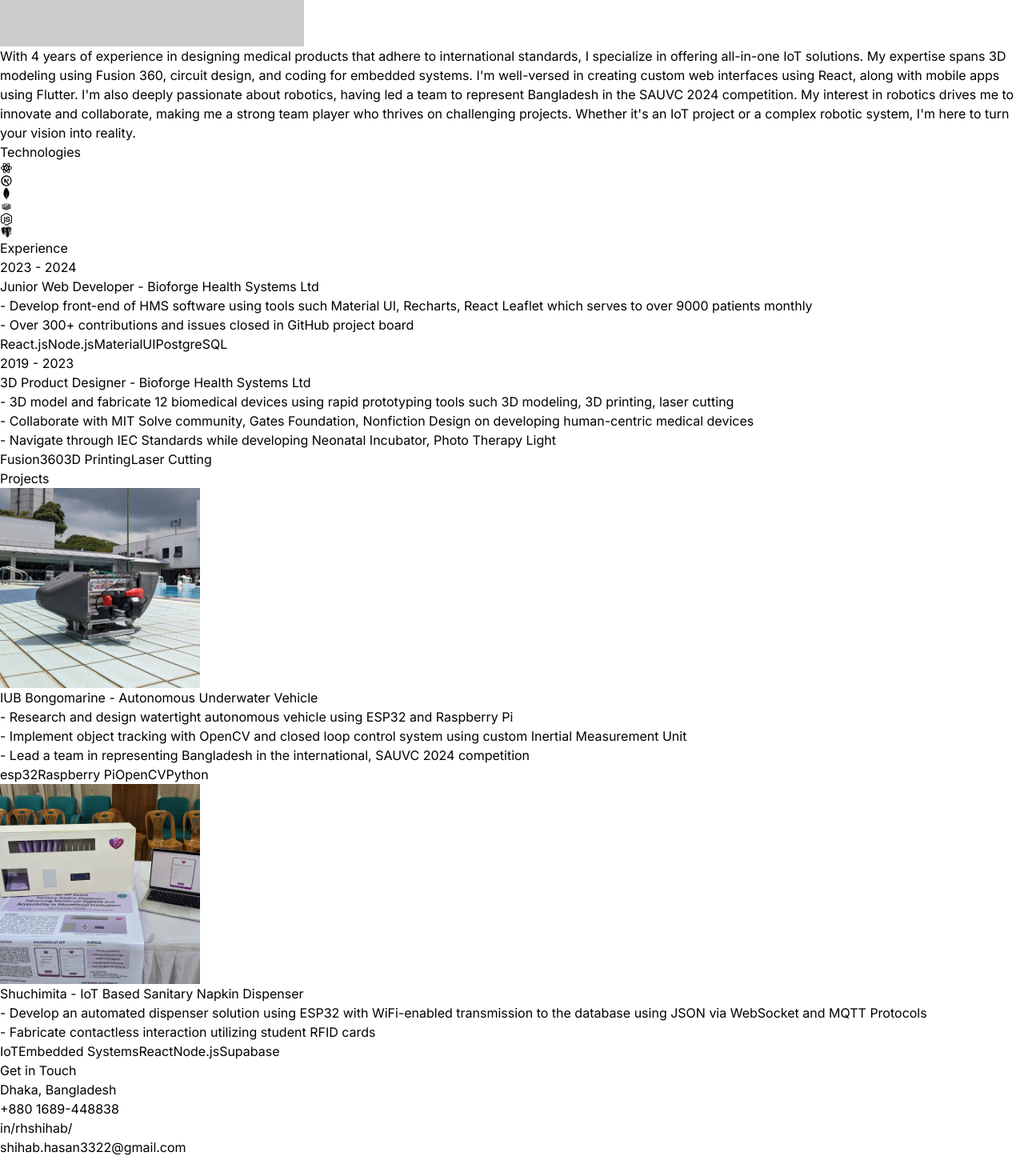
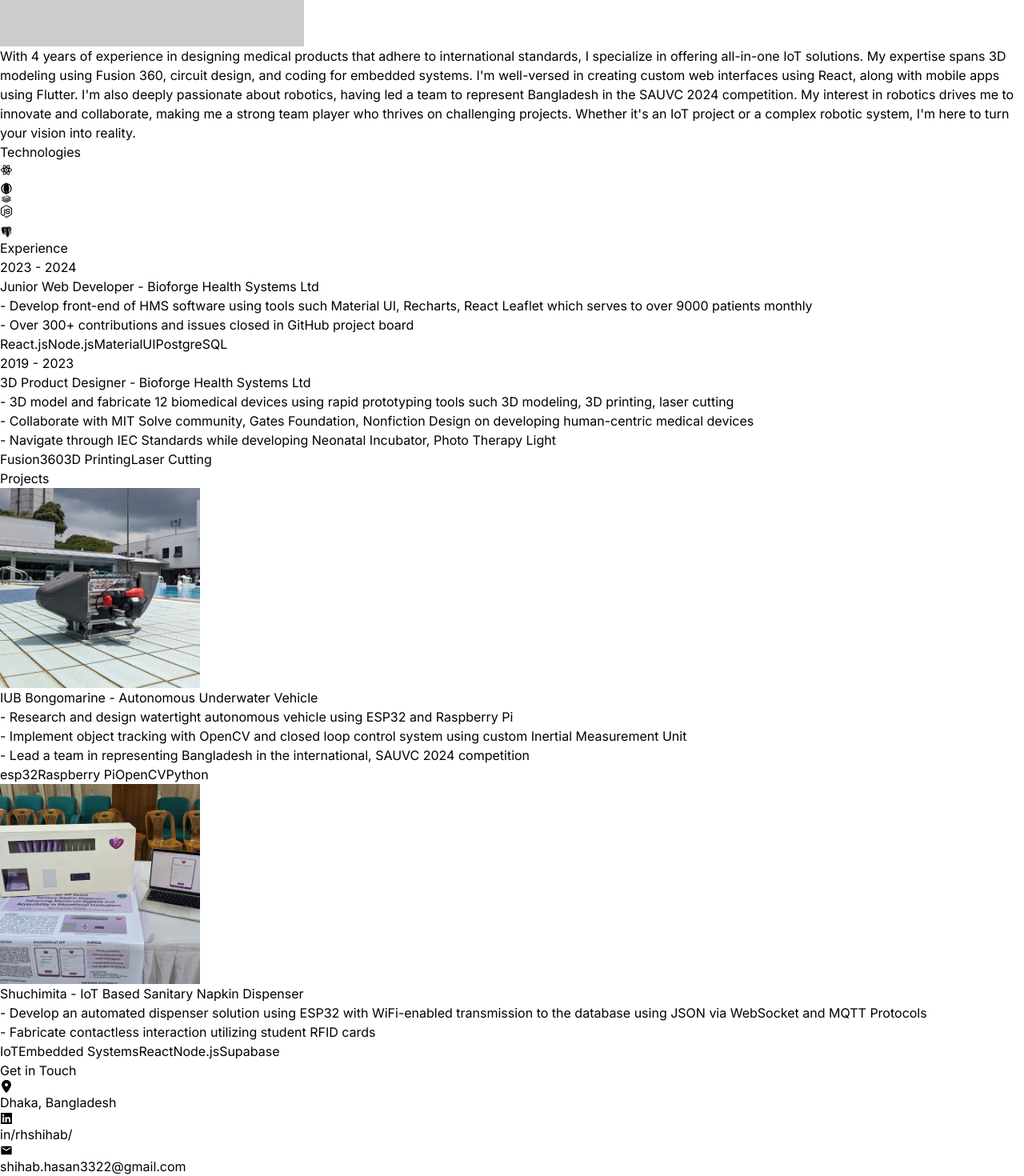
Before and after one commit to RHShihab/portfolio-react, a React (Vite) app: page / in a window 1280 px wide. Shown: the part 1072-2542 px from the top of the page at 80% size. Before the commit the page ends 2518 px from the top, so only its background shows below. Built offline with nearby package versions, Linux system fonts and the light colour scheme.

Commit message:
feature: add onscroll animation to whole site

```diff
--- a/package.json
+++ b/package.json
@@ -10,6 +10,7 @@
     "preview": "vite preview"
   },
   "dependencies": {
+    "framer-motion": "^11.3.28",
     "react": "^18.3.1",
     "react-dom": "^18.3.1",
     "react-icons": "^5.3.0"
--- a/src/components/About.jsx
+++ b/src/components/About.jsx
@@ -1,12 +1,18 @@
 import aboutImg from "../assets/profile.png";
 import { ABOUT_TEXT } from "../constants";
+import { motion } from "framer-motion";
 
 const About = () => {
   return (
     <div className="border-b border-neutral-800 pb-4">
       <h2 className="my-20 text-center text-4xl">About Me</h2>
       <div className="flex flex-wrap">
-        <div className="w-full lg:w-1/2 lg:p-8">
+        <motion.div
+          initial={{ opacity: 0, x: -100 }}
+          whileInView={{ opacity: 1, x: 0 }}
+          transition={{ duration: 0.5 }}
+          className="w-full lg:w-1/2 lg:p-8"
+        >
           <div className="flex items-center justify-center">
             {/* <img className="rounded-2xl max-w-sm" src={aboutImg} alt="About" /> */}
             <img
@@ -14,12 +20,17 @@
               src="https://via.placeholder.com/380x380"
             />
           </div>
-        </div>
-        <div className="w-full lg:w-1/2">
+        </motion.div>
+        <motion.div
+          initial={{ opacity: 0, x: 100 }}
+          whileInView={{ opacity: 1, x: 0 }}
+          transition={{ duration: 0.5 }}
+          className="w-full lg:w-1/2"
+        >
           <div className="flex justify-center lg:justify-start">
             <p className="my-2 max-w-xl py-6">{ABOUT_TEXT}</p>
           </div>
-        </div>
+        </motion.div>
       </div>
     </div>
   );
--- a/src/components/Contact.jsx
+++ b/src/components/Contact.jsx
@@ -1,20 +1,52 @@
 import { CONTACT } from "../constants";
+import { motion } from "framer-motion";
+import { FaLinkedin } from "react-icons/fa";
+import { FaLocationDot } from "react-icons/fa6";
+import { MdEmail } from "react-icons/md";
 
 const Contact = () => {
   return (
     <div className="border-b border-neutral-800 pb-20">
-      <h2 className="my-20 text-center text-4xl">Get in Touch</h2>
+      <motion.h2
+        initial={{ opacity: 0, y: -100 }}
+        whileInView={{ opacity: 1, y: 0 }}
+        transition={{ duration: 0.5 }}
+        className="my-20 text-center text-4xl"
+      >
+        Get in Touch
+      </motion.h2>
       <div className="text-center tracking-tighter">
-        <p className="my-4">{CONTACT.address}</p>
-        <p className="my-4">{CONTACT.phoneNo}</p>
-        <p className="my-4">
+        <motion.p
+          initial={{ opacity: 0, x: -100 }}
+          whileInView={{ opacity: 1, x: 0 }}
+          transition={{ duration: 1 }}
+          className="my-4 flex justify-center items-center gap-2"
+        >
+          <FaLocationDot />
+          {CONTACT.address}
+        </motion.p>
+        <motion.p
+          initial={{ opacity: 0, x: 100 }}
+          whileInView={{ opacity: 1, x: 0 }}
+          transition={{ duration: 1 }}
+          className="my-4 flex justify-center items-center gap-2"
+        >
+          <FaLinkedin className="pt" />
           <a href="https://www.linkedin.com/in/rhshihab/" className="border-b">
             in/rhshihab/
           </a>
-        </p>
-        <a href={"mailto:" + CONTACT.email} className="border-b">
-          {CONTACT.email}
-        </a>
+        </motion.p>
+        <motion.p
+          initial={{ opacity: 0, x: -100 }}
+          whileInView={{ opacity: 1, x: 0 }}
+          transition={{ duration: 1 }}
+          className="my-4 flex justify-center items-center gap-2"
+        >
+          <MdEmail />
+          <a href={"mailto:" + CONTACT.email} className="border-b">
+            {CONTACT.email}
+          </a>
+        </motion.p>
       </div>
     </div>
   );
--- a/src/components/Experience.jsx
+++ b/src/components/Experience.jsx
@@ -1,16 +1,34 @@
 import { EXPERIENCES } from "../constants";
+import { motion } from "framer-motion";
 
 const Experience = () => {
   return (
     <div className="border-b border-neutral-800 pb-24">
-      <h2 className="my-20 text-center text-4xl">Experience</h2>
+      <motion.h2
+        initial={{ opacity: 0, y: -100 }}
+        whileInView={{ opacity: 1, y: 0 }}
+        transition={{ duration: 1.5 }}
+        className="my-20 text-center text-4xl"
+      >
+        Experience
+      </motion.h2>
       <div>
         {EXPERIENCES.map((experience, index) => (
           <div key={index} className="mb-8 flex flex-wrap lg:justify-center">
-            <div className="w-full lg:w-1/4">
+            <motion.div
+              initial={{ opacity: 0, x: -100 }}
+              whileInView={{ opacity: 1, x: 0 }}
+              transition={{ duration: 1 }}
+              className="w-full lg:w-1/4"
+            >
               <p className="mb-2 text-sm text-neutral-400">{experience.year}</p>
-            </div>
-            <div className="w-full max-w-xl lg:w-3/4">
+            </motion.div>
+            <motion.div
+              initial={{ opacity: 0, x: 100 }}
+              whileInView={{ opacity: 1, x: 0 }}
+              transition={{ duration: 1 }}
+              className="w-full max-w-xl lg:w-3/4"
+            >
               <h6 className="mb-2 font-semibold">
                 {experience.role} -{" "}
                 <span className="text-sm text-purple-100">
@@ -31,7 +49,7 @@
                   {tech}
                 </span>
               ))}
-            </div>
+            </motion.div>
           </div>
         ))}
       </div>
--- a/src/components/Hero.jsx
+++ b/src/components/Hero.jsx
@@ -1,6 +1,16 @@
 import { HERO_CONTENT } from "../constants";
 import profilePic from "../assets/rhShihabProfile2.png";
 import profile from "../assets/profile.png";
+import { motion } from "framer-motion";
+
+const container = (delay) => ({
+  hidden: { x: -100, opacity: 0 },
+  visible: {
+    x: 0,
+    opacity: 1,
+    transition: { duration: 0.5, delay: delay },
+  },
+});
 
 const Hero = () => {
   return (
@@ -8,21 +18,39 @@
       <div className="flex flex-wrap justify-center">
         <div className="w-full lg:w-1/2">
           <div className="flex flex-col items-center lg:items-start">
-            <h1 className="pb-16 text-4xl font-light tracking-tight lg:mt-16 lg:text-6xl">
+            <motion.h1
+              variants={container(0)}
+              initial="hidden"
+              animate="visible"
+              className="pb-16 text-4xl font-light tracking-tight lg:mt-16 lg:text-6xl"
+            >
               Rahat Hasan Shihab
-            </h1>
-            <span className="bg-gradient-to-r from-pink-300 via-slate-500 to-purple-500 bg-clip-text text-3xl tracking-tight text-transparent">
+            </motion.h1>
+            <motion.span
+              variants={container(0.5)}
+              initial="hidden"
+              animate="visible"
+              className="bg-gradient-to-r from-pink-300 via-slate-500 to-purple-500 bg-clip-text text-3xl tracking-tight text-transparent"
+            >
               Web Developer | 3D Designer
-            </span>
-            <p className="my-2 max-w-xl py-6 font-light tracking-tighter">
+            </motion.span>
+            <motion.p
+              variants={container(1)}
+              initial="hidden"
+              animate="visible"
+              className="my-2 max-w-xl py-6 font-light tracking-tighter"
+            >
               {HERO_CONTENT}
-            </p>
+            </motion.p>
           </div>
         </div>
         <div className="max-w-md lg:w-1/2">
           <div className="flex justify-center">
             {/* <img src={profilePic} alt="Rahat Hasan Shihab" /> */}
-            <img
+            <motion.img
+              initial={{ x: 100, opacity: 0 }}
+              animate={{ x: 0, opacity: 1 }}
+              transition={{ duration: 1, delay: 1.2 }}
               className="rounded-3xl"
               src={profile}
               alt="Rahat Hasan Shihab"
--- a/src/components/Technologies.jsx
+++ b/src/components/Technologies.jsx
@@ -4,31 +4,87 @@
 import { DiRedis } from "react-icons/di";
 import { FaNodeJs } from "react-icons/fa";
 import { BiLogoPostgresql } from "react-icons/bi";
+import { motion } from "framer-motion";
+
+const iconVariants = (duration) => ({
+  initial: { y: -10 },
+  animate: {
+    y: [10, -10],
+    transition: {
+      duration: duration,
+      ease: "linear",
+      repeat: Infinity,
+      repeatType: "reverse",
+    },
+  },
+});
 
 const Technologies = () => {
   return (
     <div className="border-b border-neutral-800 pb-24">
-      <h2 className="my-20 text-center text-4xl">Technologies</h2>
-      <div className="flex flex-wrap items-center justify-center gap-4">
-        <div className="rounded-2xl border-4 border-neutral-800 p-4">
+      <motion.h2
+        initial={{ opacity: 0, y: -100 }}
+        whileInView={{ opacity: 1, y: 0 }}
+        transition={{ duration: 1.5 }}
+        className="my-20 text-center text-4xl"
+      >
+        Technologies
+      </motion.h2>
+      <motion.div
+        initial={{ opacity: 0, x: -100 }}
+        whileInView={{ opacity: 1, x: 0 }}
+        transition={{ duration: 1.5 }}
+        className="flex flex-wrap items-center justify-center gap-4"
+      >
+        <motion.div
+          variants={iconVariants(2.5)}
+          initial="initial"
+          animate="animate"
+          className="rounded-2xl border-4 border-neutral-800 p-4"
+        >
           <RiReactjsLine className="text-7xl text-cyan-400" />
-        </div>
-        <div className="rounded-2xl border-4 border-neutral-800 p-4">
+        </motion.div>
+        <motion.div
+          variants={iconVariants(3)}
+          initial="initial"
+          animate="animate"
+          className="rounded-2xl border-4 border-neutral-800 p-4"
+        >
           <TbBrandNextjs className="text-7xl" />
-        </div>
-        <div className="rounded-2xl border-4 border-neutral-800 p-4">
+        </motion.div>
+        <motion.div
+          variants={iconVariants(5)}
+          initial="initial"
+          animate="animate"
+          className="rounded-2xl border-4 border-neutral-800 p-4"
+        >
           <SiMongodb className="text-7xl text-green-500" />
-        </div>
-        <div className="rounded-2xl border-4 border-neutral-800 p-4">
+        </motion.div>
+        <motion.div
+          variants={iconVariants(2)}
+          initial="initial"
+          animate="animate"
+          className="rounded-2xl border-4 border-neutral-800 p-4"
+        >
           <DiRedis className="text-7xl text-red-700" />
-        </div>
-        <div className="rounded-2xl border-4 border-neutral-800 p-4">
+        </motion.div>
+        <motion.div
+          variants={iconVariants(6)}
+          initial="initial"
+          animate="animate"
+          className="rounded-2xl border-4 border-neutral-800 p-4"
+        >
           <FaNodeJs className="text-7xl text-green-500" />
-        </div>
-        <div className="rounded-2xl border-4 border-neutral-800 p-4">
+        </motion.div>
+        <motion.div
+          variants={iconVariants(4)}
+          initial="initial"
+          animate="animate"
+          className="rounded-2xl border-4 border-neutral-800 p-4"
+        >
           <BiLogoPostgresql className="text-7xl text-sky-700" />
-        </div>
-      </div>
+        </motion.div>
+      </motion.div>
     </div>
   );
 };
--- a/src/constants/index.js
+++ b/src/constants/index.js
@@ -51,7 +51,6 @@
 
 export const CONTACT = {
   address: "Dhaka, Bangladesh",
-  phoneNo: "+880 1689-448838",
   // email: "rh.shihab@gmail.com",
   email: "shihab.hasan3322@gmail.com",
 };
```
Also changed, not shown: src/components/Projects.jsx (+23 -5 lines), 1 other file (tests, documents, lock files or other folders).
